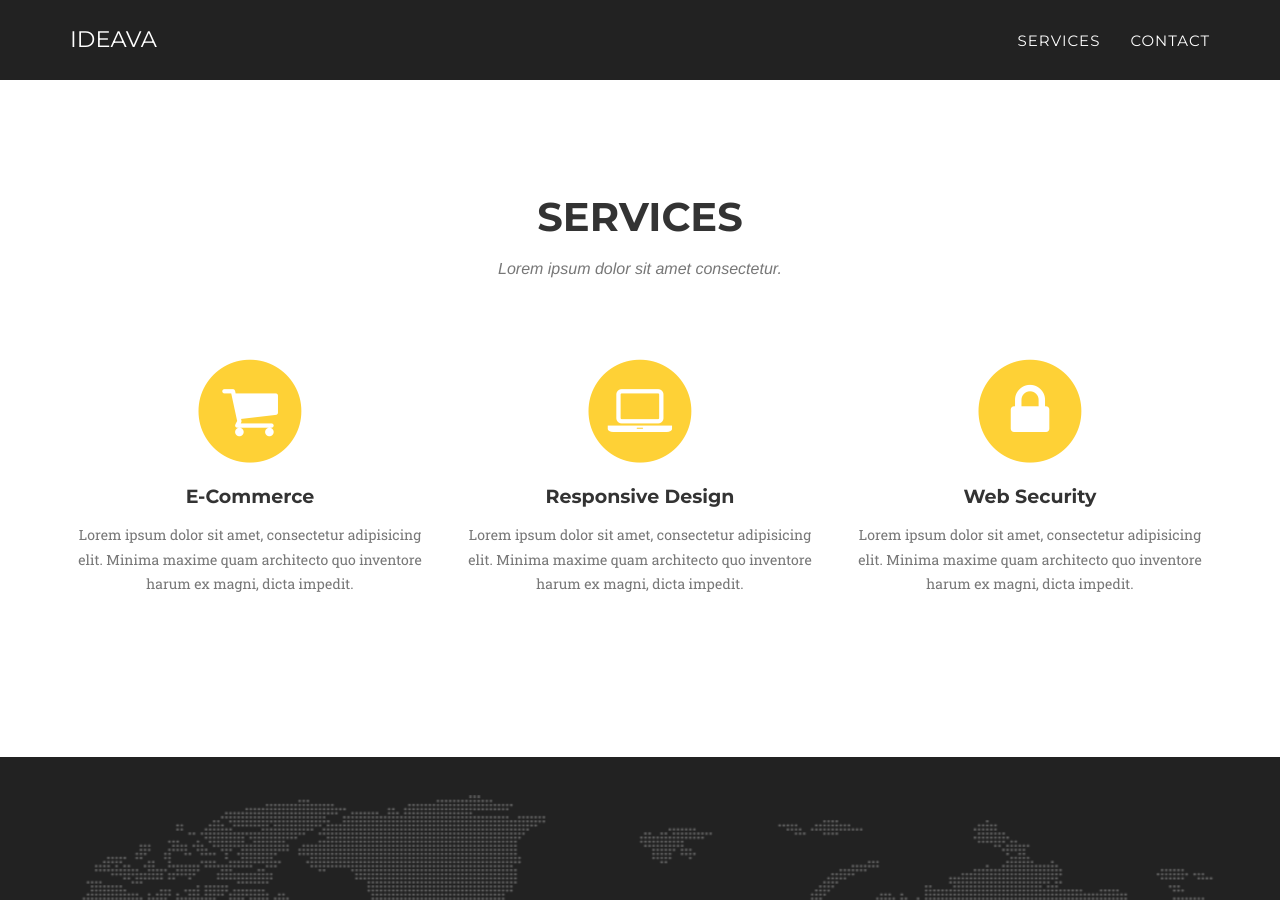
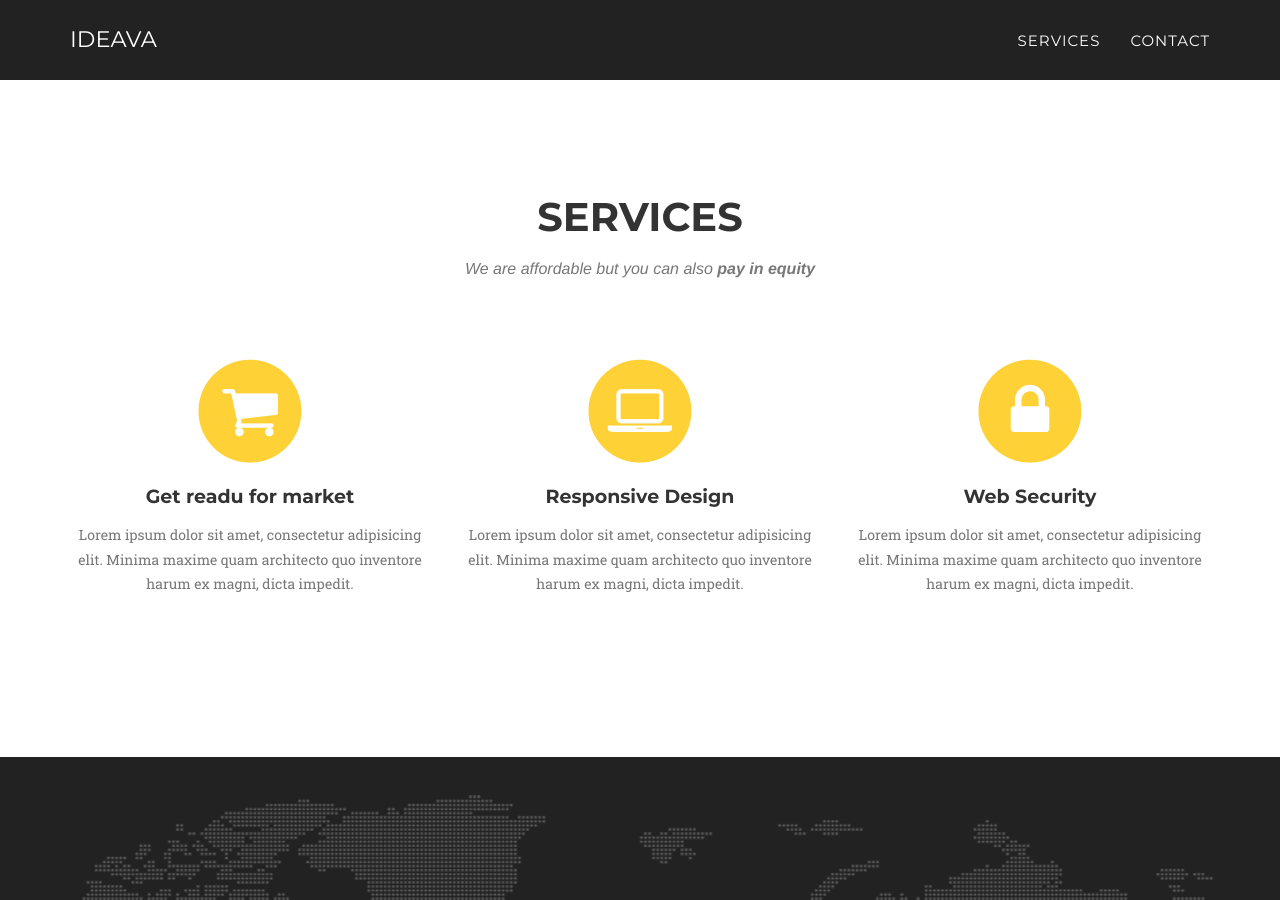
Before and after one commit to alperozturk/blog, a Jekyll site: the page built from index.html, in a window 1280 px wide and 900 px high, scrolled down 713 px. Built offline with Jekyll 4.4.1, drawn with Linux system fonts in a browser that asks for light colours; some web fonts are replaced.

Commit message:
Update services.html

```diff
--- a/_includes/services.html
+++ b/_includes/services.html
@@ -4,7 +4,7 @@
             <div class="row">
                 <div class="col-lg-12 text-center">
                     <h2 class="section-heading">Services</h2>
-                    <h3 class="section-subheading text-muted">Lorem ipsum dolor sit amet consectetur.</h3>
+                    <h3 class="section-subheading text-muted">We are affordable but you can also <b>pay in equity</b></h3>
                 </div>
             </div>
             <div class="row text-center">
@@ -13,7 +13,7 @@
                         <i class="fa fa-circle fa-stack-2x text-primary"></i>
                         <i class="fa fa-shopping-cart fa-stack-1x fa-inverse"></i>
                     </span>
-                    <h4 class="service-heading">E-Commerce</h4>
+                    <h4 class="service-heading">Get readu for market</h4>
                     <p class="text-muted">Lorem ipsum dolor sit amet, consectetur adipisicing elit. Minima maxime quam architecto quo inventore harum ex magni, dicta impedit.</p>
                 </div>
                 <div class="col-md-4">
```
